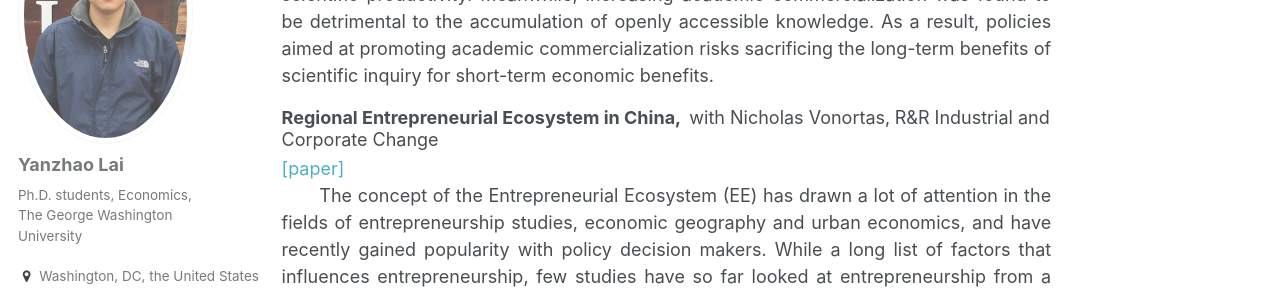
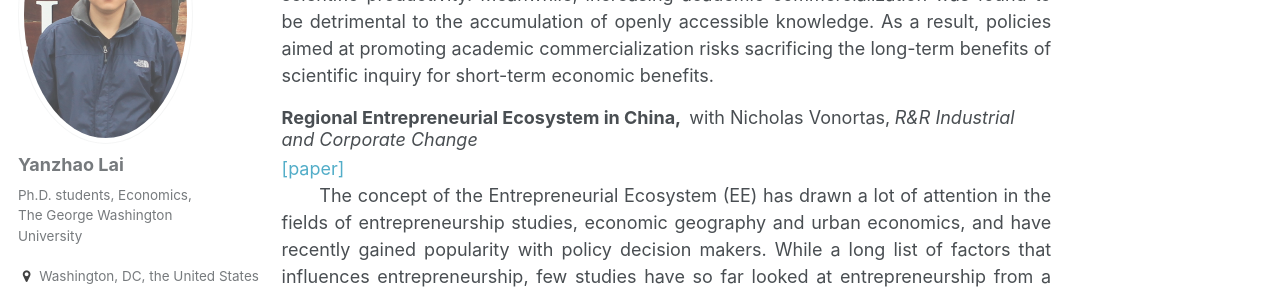
Before and after one commit to avariace/avariace.github.io, a Jekyll site: the page built from _pages/about.md, in a window 1280 px wide and 900 px high, scrolled down 1146 px. Shown: the part 150-444 px from the top of the window. Built offline with Jekyll 4.4.1, drawn with Linux system fonts in a browser that asks for light colours.

Commit message:
修复格式

```diff
--- a/_includes/archive-single.html
+++ b/_includes/archive-single.html
@@ -27,13 +27,13 @@
     {% endif %}
 
     <h3 class="archive__item-title" itemprop="headline">
-        {{ title }} <span>{{ post.venue  }}</span><span>{{ post.citation }}</span>
+        {{ title }} <span>{{ post.venue  }}</span><span><i>{{ post.citation }}</i></span>
     </h3>
       {% if post.link %}
         <a href="{{ post.link }}">[paper]</a>
       {% endif %}
         {% if post.slide %}
-        <a href="{{ post.slide }}"><i>[slide]</i></a>
+        <a href="{{ post.slide }}">[slide]</a>
         {% endif %}
 
     {% for abc in post.abstract %}
```
